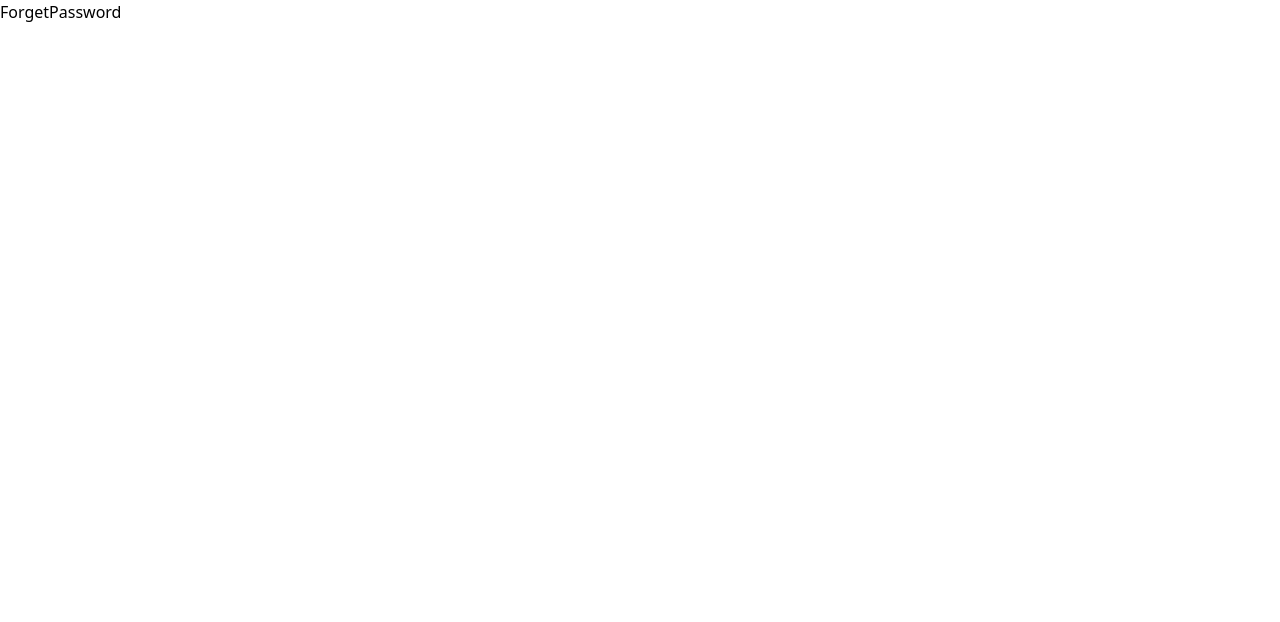
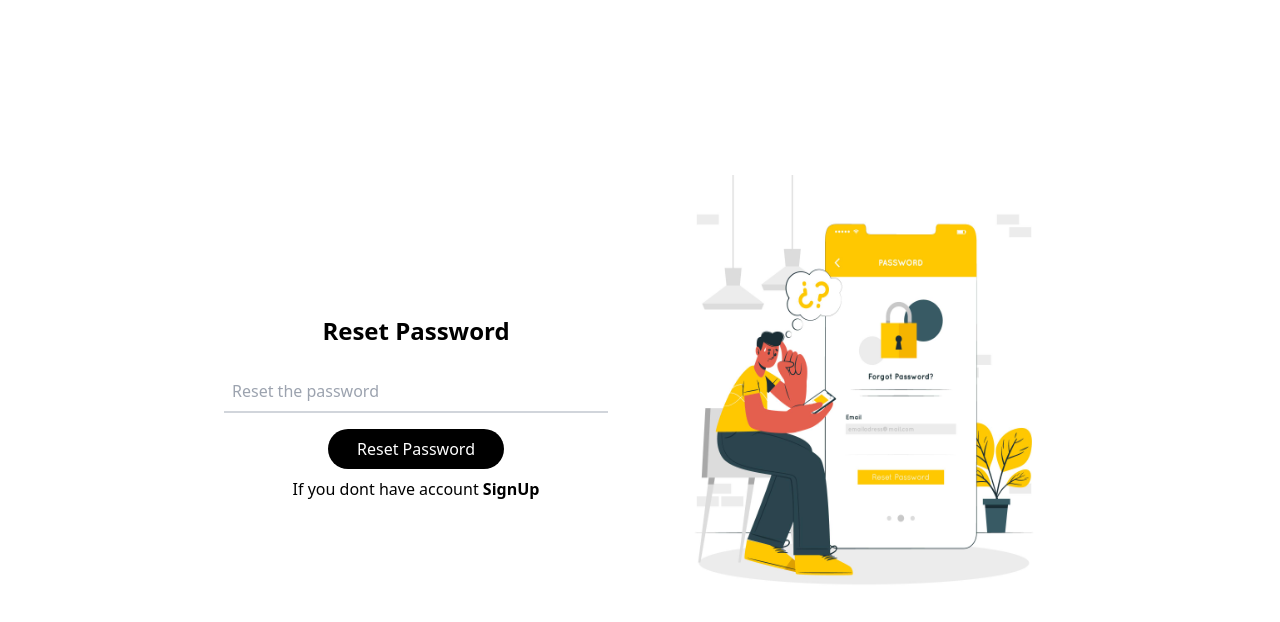
Before and after one commit to Muneeba2001/Attendance-, a React (Vite) app in the folder FrontEnd/MarkIn/: page /UserAuth/ForgetPassword in a window 1280 px wide. Shown: the top 622 px of the page. Built offline with nearby package versions, Linux system fonts and the light colour scheme.

Commit message:
Formik Implementation

```diff
--- a/FrontEnd/MarkIn/src/Pages/ForgetPassword.jsx
+++ b/FrontEnd/MarkIn/src/Pages/ForgetPassword.jsx
@@ -1,9 +1,49 @@
-import React from 'react'
+import React from 'react';
+import forgetPassword from "../assets/forgetPassword.jpg";
+import { NavLink } from 'react-router-dom';
+import { useFormik } from 'formik';
+const initialValues = {
+    password : "",
+}
+const ForgetPassword = () => {
+    const {values,handleSubmit,handleChange} = useFormik({
+    initialValues: initialValues,
+    onSubmit : (values) => {
+        console.log("Form is submitting", values)
+    }
+    })
+  return (
+    <div className='flex justify-center items-center min-h-screen'>
+      <div className="box grid grid-cols-1 md:grid-cols-2 gap-8 w-full max-w-4xl p-4">
+        {/* Form */}
+        <form action="" className='flex flex-col justify-center items-center' onSubmit={handleSubmit} >
+          <h1 className='text-2xl font-bold p-6'>Reset Password</h1>
+          <input
+            type="password"
+            name='password'
+            id='password'
+            value={values.password}
+            onChange={handleChange}
+            placeholder='Reset the password'
+            className='border-b-2 border-gray-300 hover:border-black w-96 p-2 mb-4'
+          />
+          <button
+            type="submit"
+            className='bg-black text-white w-44 p-2 rounded-3xl hover:bg-gray-800'
+          >
+            Reset Password
+          </button>
+          <p className='p-2'>If you dont have account  <NavLink to ="/UserAuth/Register" className="font-bold">SignUp</NavLink></p>
+        </form>
 
-const ForgetPassword = () => {
-  return (
-    <div>ForgetPassword</div>
-  )
+        {/* Image */}
+        <div className="flex justify-center items-center">
+          <img src={forgetPassword} alt="Forget Password" className='h-[450px] w-[450px]' />
+        </div>
+      </div>
+
+    </div>
+  );
 }
 
-export default ForgetPassword
+export default ForgetPassword;
```
Also changed, not shown: FrontEnd/MarkIn/src/assets/forgetPassword.jpg (added).
